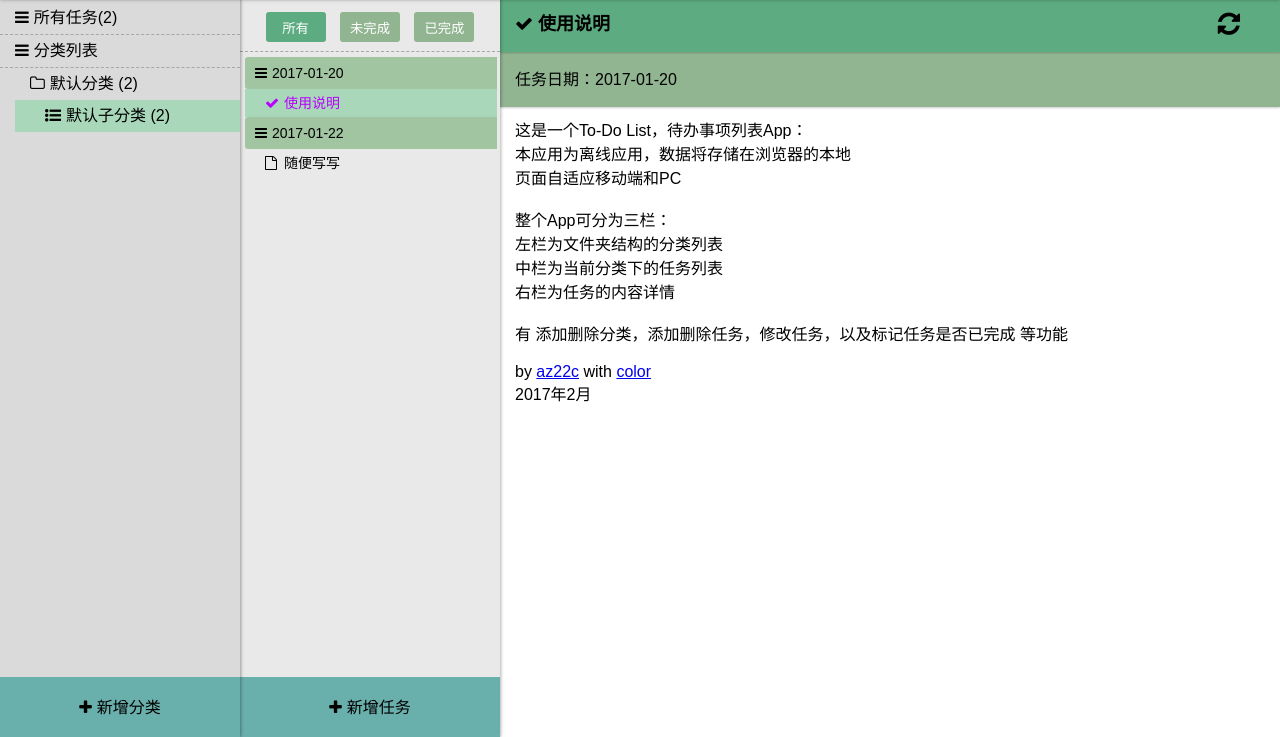
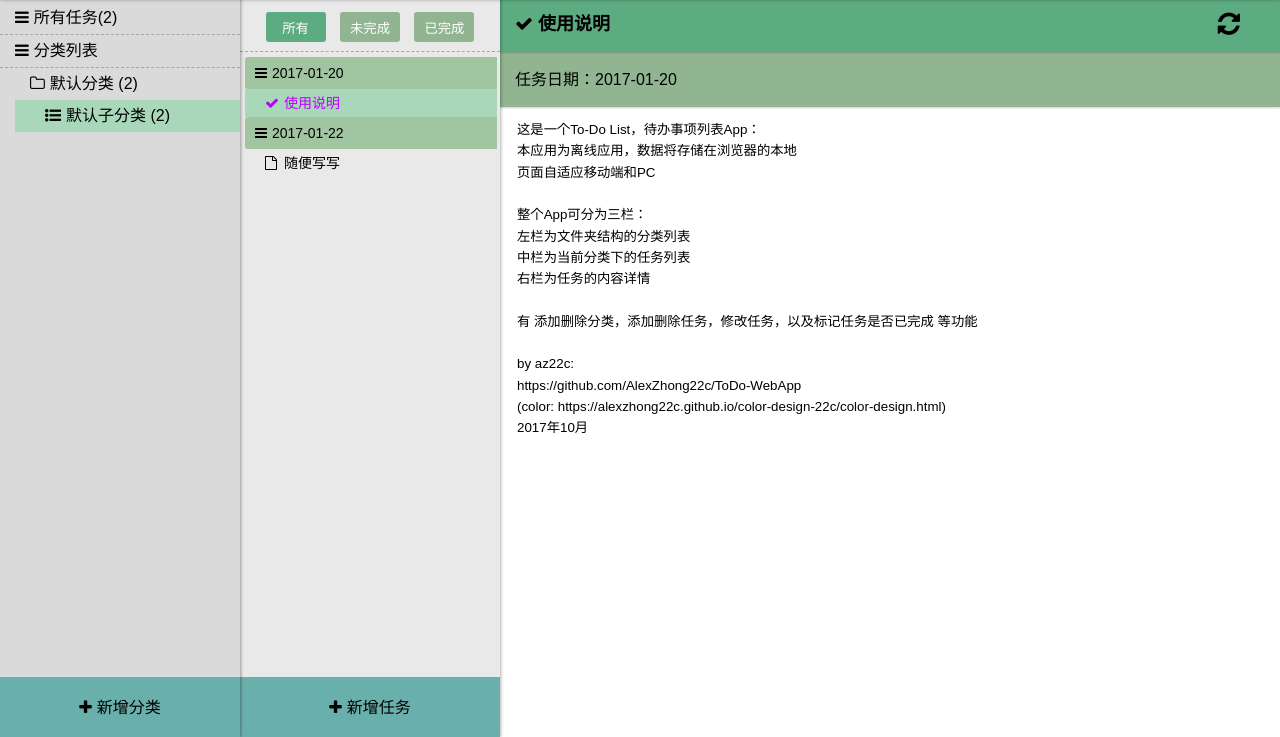
Before and after one commit to AlexZhong22c/todo-webapp, a website: page index.html in a window 1280 px wide. Shown: the part 63-800 px from the top of the page. Drawn offline with Linux system fonts and the light colour scheme; files that its build step writes are made by us from their sources.

Commit message:
对content的字符处理做调整，第一次测试

```diff
--- a/index.html
+++ b/index.html
@@ -88,7 +88,7 @@
                 任务日期：<span>2015-06-05</span>
             </div>
             <div id="content" class="content">
-                finish task 3啊啊啊啊啊这个是假的
+                <textarea class="textarea-content"></textarea>
             </div>
             <div class="button-area">
                 <!-- <span class="info">提示信息</span>
--- a/src/js/localStorage util.js
+++ b/src/js/localStorage util.js
@@ -49,7 +49,7 @@ function checkDataBase() {
                 finished: true,
                 name: "使用说明",
                 date: "2017-01-20",
-                content: "这是一个To-Do List，待办事项列表App：<br>本应用为离线应用，数据将存储在浏览器的本地<br>页面自适应移动端和PC<br><br>整个App可分为三栏：<br>左栏为文件夹结构的分类列表<br>中栏为当前分类下的任务列表<br>右栏为任务的内容详情<br><br>有 添加删除分类，添加删除任务，修改任务，以及标记任务是否已完成 等功能<br><br>by <a target='_blank' href='https://github.com/AlexZhong22c/ToDoApp-IFE2015'>az22c</a> with <a target='_blank' href='https://alexzhong22c.github.io/color-design-22c/color-design.html'>color</a><br>2017年2月"
+                content: "这是一个To-Do List，待办事项列表App：\n本应用为离线应用，数据将存储在浏览器的本地\n页面自适应移动端和PC\n\n整个App可分为三栏：\n左栏为文件夹结构的分类列表\n中栏为当前分类下的任务列表\n右栏为任务的内容详情\n\n有 添加删除分类，添加删除任务，修改任务，以及标记任务是否已完成 等功能\n\nby az22c: \nhttps://github.com/AlexZhong22c/ToDo-WebApp\n(color: https://alexzhong22c.github.io/color-design-22c/color-design.html)\n2017年10月"
             },
             {
                 id: 1,
--- a/src/js/todo.js
+++ b/src/js/todo.js
@@ -258,7 +258,7 @@ function refreshManipulate(taskId, isFinished) {
         });
         modifyBtn.click(function(taskId){
             var contentEle = $("#content")
-            var tmpContent = contentEle[0].innerHTML
+            var textarea = $(".textarea-content")[0]
             // if (currentTaskId != 0) {
             //    $("#todo-name").html('<input type="text" class="input-title" placeholder="请输入标题">');
             // }
@@ -267,7 +267,8 @@ function refreshManipulate(taskId, isFinished) {
             // $("#task-date span").html('<input type="date" class="input-date">');
             contentEle.removeClass("content").addClass("content-with-btn")
             contentEle.html('<textarea class="textarea-content" placeholder="请输入任务内容"></textarea>');
-            $(".textarea-content").text(tmpContent)
+
+            $(".textarea-content").text(textarea.value)
             $(".textarea-content").focus(function(){
                 $(".textarea-content").css("background-color","#D6D6FF");
             });
@@ -305,7 +306,12 @@ function refreshMainByTaskId(taskId) {
         console.log("changeCode2函数不存在！")
         _content = targetTask.content
     }
-    $("#content")[0].innerHTML = _content
+    var textarea = $(".textarea-content")[0]
+    textarea.setAttribute("readonly", "readonly")
+    textarea.setAttribute("disabled", "disabled")
+    textarea.value = _content
+
+    // $("#content")[0].innerHTML = _content
 }
 function refreshTaskListByChildCateId(childCateId) {
     var dateArr = [];
--- a/src/js/used-util.js
+++ b/src/js/used-util.js
@@ -57,6 +57,8 @@ function changeCode (str) {
  */
 function changeCode2 (str) {
     str = str.replace(/&amp;/g, "\&")
+        .replace(/&lt;/g, "<")
+        .replace(/&gt;/g, ">")
         .replace(/&quot;/g, '"')
         .replace(/&#x27;/g, "'")
         .replace(/&#x2f;/g, "\/")
--- a/src/sass/_main.scss
+++ b/src/sass/_main.scss
@@ -68,7 +68,6 @@ $btn-area-from-bottom: 15px;
 /*#content再用不同的class分别代表两个状态：*/
 .content {
   bottom: 0;
-  white-space: pre;
 }
 .content-with-btn {
   bottom: $btn-area-height + $btn-area-from-bottom;
```
Also changed, not shown: dist/css/entry.css, dist/js/localStorage util.js, dist/js/todo.js, dist/js/used-util.js.
